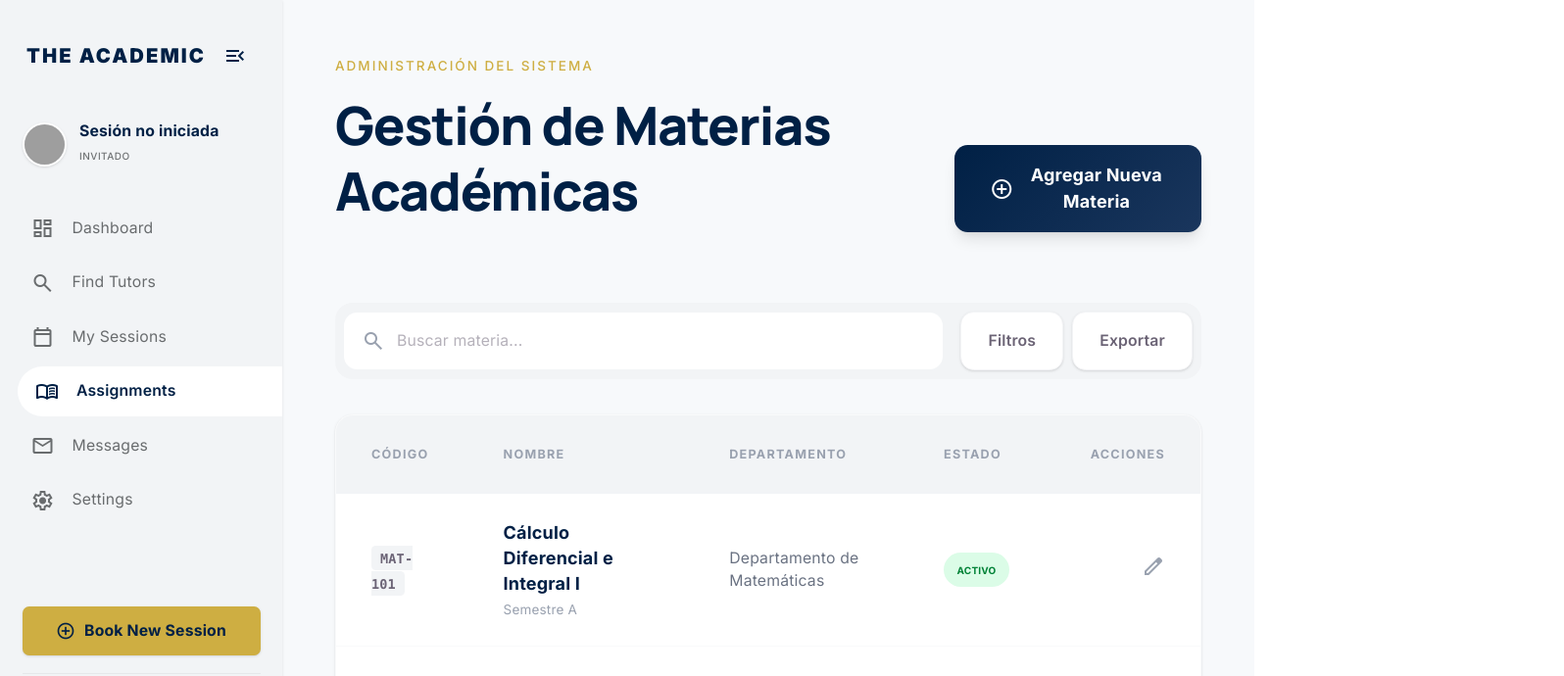
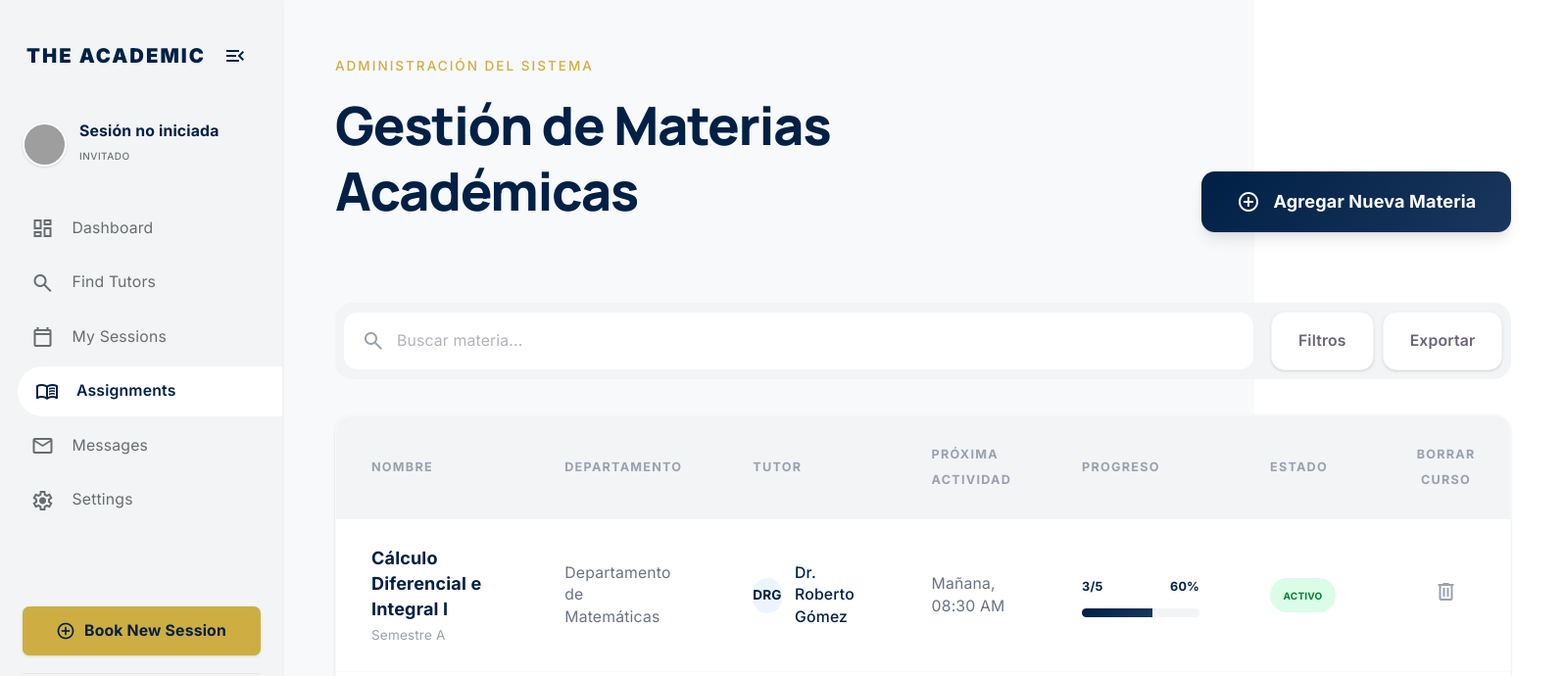
Before and after one commit to JimmyDVO0823/tuto_vista, a React (Vite) app in the folder tuto_vista_vite/: page /subjects in a window 1280 px wide. Shown: the top 690 px of the page at 98% size, 1596 px wide, since content can reach past the window. Built offline with nearby package versions, Linux system fonts and the light colour scheme; grey boxes are pictures that could not be loaded.

Commit message:
se crea el componente subject table para el enlistado de materias en el subject management

```diff
--- /dev/null
+++ b/tuto_vista_vite/src/components/SubjectTable.jsx
@@ -0,0 +1,92 @@
+import React from 'react';
+
+const SubjectTable = ({ subjects }) => {
+  return (
+    <section className="bg-white rounded-2xl shadow-sm border border-gray-50 overflow-hidden">
+      <table className="w-full text-left">
+        <thead className="bg-[#f2f4f6]">
+          <tr>
+            {[
+              'Nombre',
+              'Departamento',
+              'Tutor',
+              'Próxima actividad',
+              'Progreso',
+              'Estado',
+              'Borrar curso',
+            ].map((h, i, arr) => (
+              <th
+                key={h}
+                className={`px-8 py-6 text-[0.7rem] uppercase tracking-widest font-bold text-gray-400 ${
+                  i === arr.length - 1 ? 'text-center' : ''
+                }`}
+              >
+                {h}
+              </th>
+            ))}
+          </tr>
+        </thead>
+        <tbody className="divide-y divide-gray-50">
+          {subjects.map((s, index) => {
+            const progressPercentage = Math.round(
+              (s.completedActivities / s.totalActivities) * 100
+            );
+
+            return (
+              <tr key={index} className="hover:bg-gray-50 transition-colors">
+                <td className="px-8 py-6">
+                  <div className="font-bold text-primary">{s.name}</div>
+                  <div className="text-xs text-gray-400 mt-1">{s.sem}</div>
+                </td>
+                <td className="px-8 py-6 text-sm text-gray-500">{s.dept}</td>
+                <td className="px-8 py-6">
+                  <div className="flex items-center gap-3">
+                    <div className="w-8 h-8 rounded-full bg-secondary-fixed-dim/20 flex items-center justify-center text-primary font-bold text-xs">
+                      {s.tutor.split(' ').map(n => n[0]).join('')}
+                    </div>
+                    <span className="text-sm font-medium text-primary">{s.tutor}</span>
+                  </div>
+                </td>
+                <td className="px-8 py-6 text-sm text-gray-500">
+                  {s.nextActivity}
+                </td>
+                <td className="px-8 py-6">
+                  <div className="flex flex-col gap-2 min-w-[120px]">
+                    <div className="flex justify-between items-center text-[0.7rem] font-bold text-primary">
+                      <span>{s.completedActivities}/{s.totalActivities}</span>
+                      <span>{progressPercentage}%</span>
+                    </div>
+                    <div className="w-full h-2 bg-[#f2f4f6] rounded-full overflow-hidden">
+                      <div
+                        className="h-full signature-gradient transition-all duration-500 ease-out"
+                        style={{ width: `${progressPercentage}%` }}
+                      />
+                    </div>
+                  </div>
+                </td>
+                <td className="px-8 py-6">
+                  <span
+                    className={`inline-flex items-center px-3 py-1 rounded-full text-[10px] font-bold ${
+                      s.status === 'ACTIVO'
+                        ? 'bg-green-100 text-green-700'
+                        : 'bg-gray-100 text-gray-500'
+                    }`}
+                  >
+                    {s.status}
+                  </span>
+                </td>
+                <td className="px-8 py-6 text-center">
+                  <button className="material-symbols-outlined text-gray-400 hover:text-red-500 transition-colors">
+                    delete
+                  </button>
+                </td>
+              </tr>
+            );
+          })}
+        </tbody>
+      </table>
+    </section>
+  );
+};
+
+export default SubjectTable;
--- a/tuto_vista_vite/src/pages/SubjectsManagement.jsx
+++ b/tuto_vista_vite/src/pages/SubjectsManagement.jsx
@@ -1,12 +1,49 @@
 import React from 'react';
 import MainLayout from '../components/layout/MainLayout/MainLayout';
+import SubjectTable from '../components/SubjectTable';
 
 const SubjectsManagement = () => {
   const subjects = [
-    { code: 'MAT-101', name: 'Cálculo Diferencial e Integral I', dept: 'Departamento de Matemáticas', status: 'ACTIVO', sem: 'Semestre A' },
-    { code: 'CS-204', name: 'Programación Web Avanzada', dept: 'Ciencias de la Computación', status: 'ACTIVO', sem: 'Semestre B' },
-    { code: 'FIS-102', name: 'Física Mecánica', dept: 'Departamento de Física', status: 'INACTIVO', sem: 'Semestre A' },
-    { code: 'HUM-110', name: 'Ética y Pensamiento Crítico', dept: 'Humanidades y Artes', status: 'ACTIVO', sem: 'Transversal' },
+    {
+      name: 'Cálculo Diferencial e Integral I',
+      dept: 'Departamento de Matemáticas',
+      status: 'ACTIVO',
+      sem: 'Semestre A',
+      tutor: 'Dr. Roberto Gómez',
+      nextActivity: 'Mañana, 08:30 AM',
+      completedActivities: 3,
+      totalActivities: 5
+    },
+    {
+      name: 'Programación Web Avanzada',
+      dept: 'Ciencias de la Computación',
+      status: 'ACTIVO',
+      sem: 'Semestre B',
+      tutor: 'Ing. Elena Torres',
+      nextActivity: '24 Abr, 10:00 AM',
+      completedActivities: 2,
+      totalActivities: 4
+    },
+    {
+      name: 'Física Mecánica',
+      dept: 'Departamento de Física',
+      status: 'INACTIVO',
+      sem: 'Semestre A',
+      tutor: 'MSc. Carlos Ruiz',
+      nextActivity: 'Pendiente',
+      completedActivities: 1,
+      totalActivities: 6
+    },
+    {
+      name: 'Ética y Pensamiento Crítico',
+      dept: 'Humanidades y Artes',
+      status: 'ACTIVO',
+      sem: 'Transversal',
+      tutor: 'Dra. Sofía Mora',
+      nextActivity: '25 Abr, 02:00 PM',
+      completedActivities: 4,
+      totalActivities: 4
+    },
   ];
 
   return (
@@ -34,37 +71,7 @@ const SubjectsManagement = () => {
           </div>
         </div>
 
-        <section className="bg-white rounded-2xl shadow-sm border border-gray-50 overflow-hidden">
-          <table className="w-full text-left">
-            <thead className="bg-[#f2f4f6]">
-              <tr>
-                {['Código', 'Nombre', 'Departamento', 'Estado', 'Acciones'].map(h => (
-                  <th key={h} className="px-8 py-6 text-[0.7rem] uppercase tracking-widest font-bold text-gray-400">{h}</th>
-                ))}
-              </tr>
-            </thead>
-            <tbody className="divide-y divide-gray-50">
-              {subjects.map(s => (
-                <tr key={s.code} className="hover:bg-gray-50 transition-colors">
-                  <td className="px-8 py-6"><span className="font-mono text-xs font-bold bg-[#f2f4f6] px-2 py-1 rounded">{s.code}</span></td>
-                  <td className="px-8 py-6">
-                    <div className="font-bold text-primary">{s.name}</div>
-                    <div className="text-xs text-gray-400 mt-1">{s.sem}</div>
-                  </td>
-                  <td className="px-8 py-6 text-sm text-gray-500">{s.dept}</td>
-                  <td className="px-8 py-6">
-                    <span className={`inline-flex items-center px-3 py-1 rounded-full text-[10px] font-bold ${s.status === 'ACTIVO' ? 'bg-green-100 text-green-700' : 'bg-gray-100 text-gray-500'}`}>
-                      {s.status}
-                    </span>
-                  </td>
-                  <td className="px-8 py-6 text-right">
-                    <button className="material-symbols-outlined text-gray-400 hover:text-primary transition-colors">edit</button>
-                  </td>
-                </tr>
-              ))}
-            </tbody>
-          </table>
-        </section>
+        <SubjectTable subjects={subjects} />
 
         <footer className="mt-20 border-t border-gray-100 py-12 flex justify-between items-center text-[0.75rem] uppercase tracking-[0.05em] font-medium text-gray-500">
           <p>© 2024 The Academic Editorial. All rights reserved.</p>
```
Also changed, not shown: 1 other file (tests, documents, lock files or other folders).
